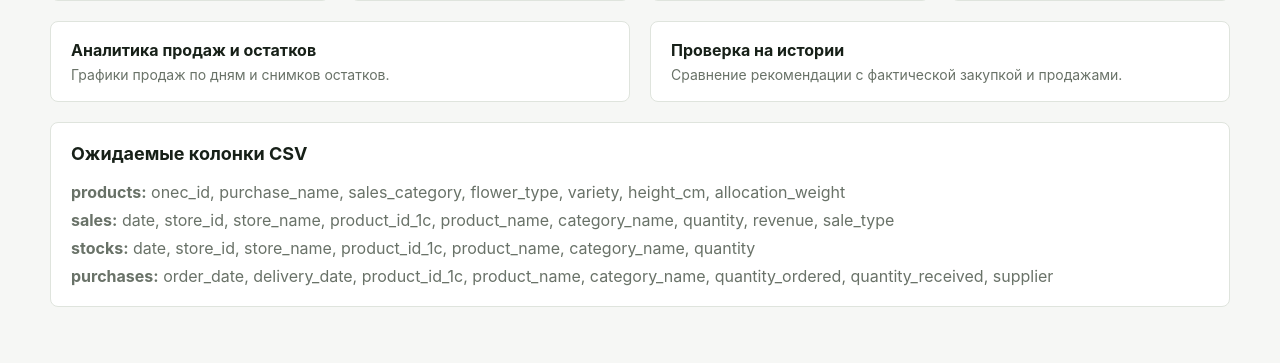
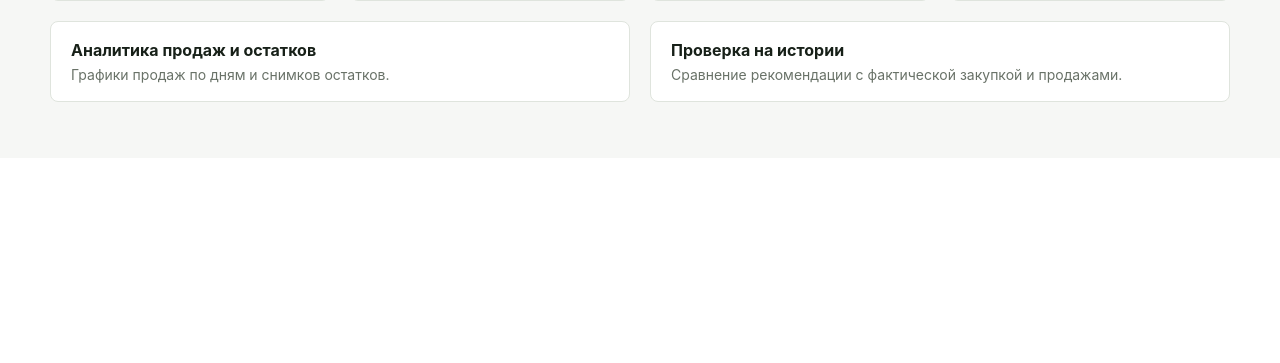
Before and after one commit to holmok1577-ops/prognoz_zakupok, a FastAPI app: page / in a window 1280 px wide. Shown: the part 958-1321 px from the top of the page. After the commit the page ends 1060 px from the top, so only its background shows below. Run offline with FastAPI, Linux system fonts and the light colour scheme.

Commit message:
Remove CSV column docs from dashboard

```diff
--- a/app/templates/dashboard.html
+++ b/app/templates/dashboard.html
@@ -149,13 +149,4 @@
   </a>
 </section>
 
-<section class="panel wide">
-  <h2>Ожидаемые колонки CSV</h2>
-  <div class="columns">
-    <p><b>products:</b> onec_id, purchase_name, sales_category, flower_type, variety, height_cm, allocation_weight</p>
-    <p><b>sales:</b> date, store_id, store_name, product_id_1c, product_name, category_name, quantity, revenue, sale_type</p>
-    <p><b>stocks:</b> date, store_id, store_name, product_id_1c, product_name, category_name, quantity</p>
-    <p><b>purchases:</b> order_date, delivery_date, product_id_1c, product_name, category_name, quantity_ordered, quantity_received, supplier</p>
-  </div>
-</section>
 {% endblock %}
```
